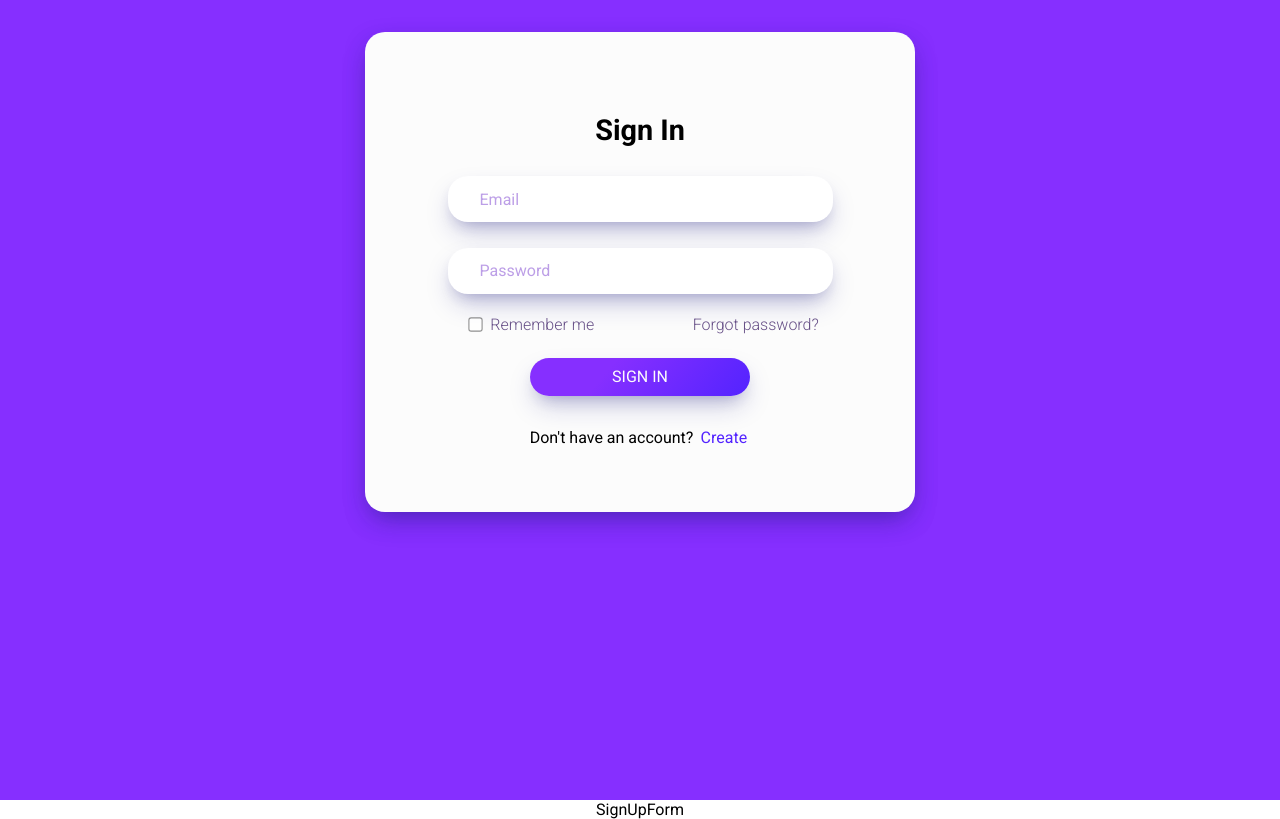
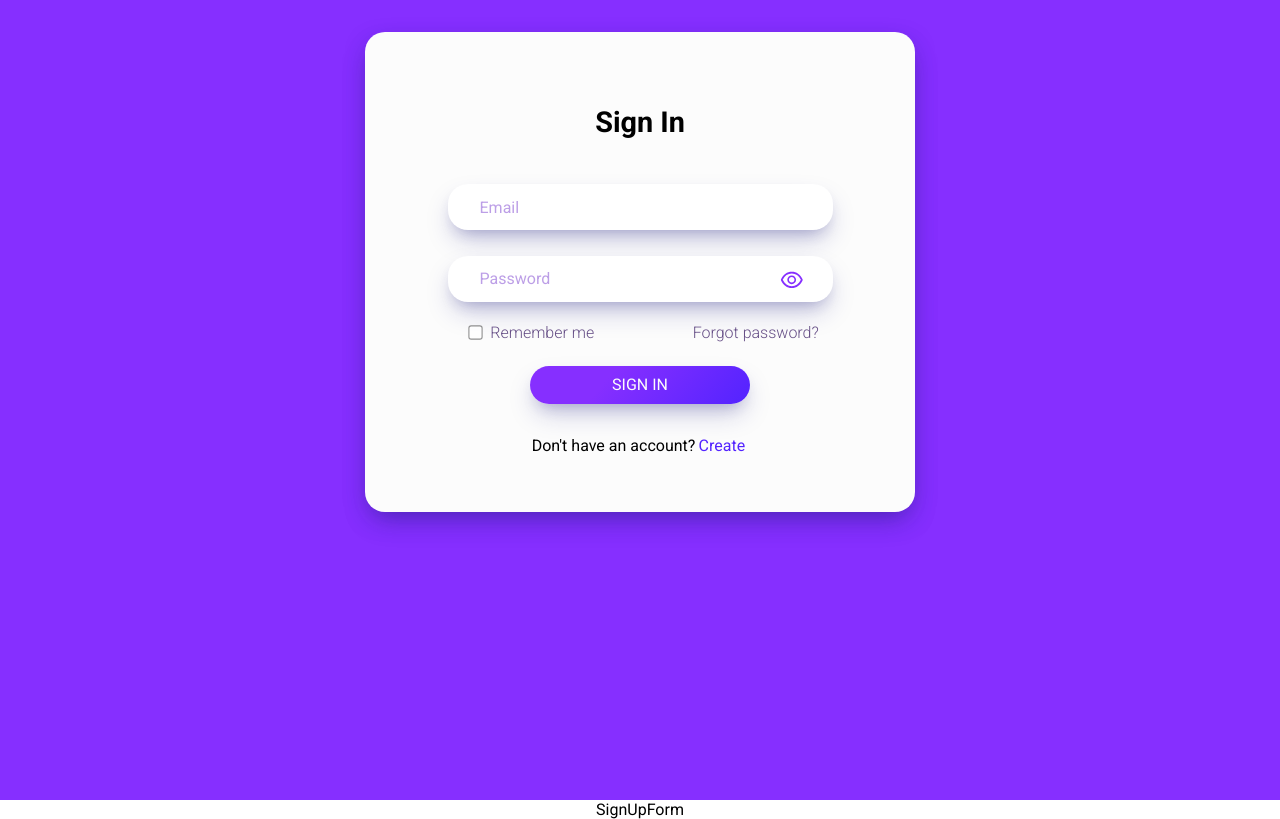
Before and after one commit to GordonNZ/alltheforms, a React (Create React App) app: page / in a window 1280 px wide. Built offline with nearby package versions, Linux system fonts and the light colour scheme.

Commit message:
toggle show password, login success logic

```diff
--- a/package.json
+++ b/package.json
@@ -8,6 +8,7 @@
     "@testing-library/user-event": "^13.5.0",
     "react": "^18.2.0",
     "react-dom": "^18.2.0",
+    "react-icons": "^4.8.0",
     "react-scripts": "5.0.1",
     "web-vitals": "^2.1.4"
   },
--- a/src/components/LoginForm.css
+++ b/src/components/LoginForm.css
@@ -67,6 +67,9 @@
   );
   transform: scale(1.05);
 }
+.loginBtn:active {
+  transform: scale(1.01);
+}
 .loginOptions {
   display: flex;
   justify-content: space-between;
@@ -96,3 +99,20 @@ input[type='checkbox'] {
   font-weight: 400;
   text-decoration: none;
 }
+.loginNotice {
+  color: crimson;
+  margin: 0.5rem 0;
+}
+.inputContainer {
+  width: 100%;
+  position: relative;
+}
+.eyeIcon {
+  position: absolute;
+  z-index: 2;
+  right: 20%;
+  top: 33.5%;
+  font-size: 1.6rem;
+  color: rgba(134, 47, 255, 1);
+  cursor: pointer;
+}
--- a/src/components/LoginForm.js
+++ b/src/components/LoginForm.js
@@ -1,21 +1,67 @@
-import React from 'react';
+import React, { useRef, useState } from 'react';
 import './LoginForm.css';
+import { AiOutlineEye, AiOutlineEyeInvisible } from 'react-icons/ai';
+//https://stock.adobe.com/nz/247517678?as_channel=adobe_com&as_campclass=brand&as_campaign=srp-raill&as_source=behance_net&as_camptype=acquisition&as_audience=users&as_content=thumbnail-click&promoid=J7XBWPPS&mv=other&asset_id=247284802
 
 export default function LoginForm() {
+  const notice = useRef(null);
+  const [email, setEmail] = useState('');
+  const [password, setPassword] = useState('');
+  const [passwordShown, setPasswordShown] = useState(false);
+
+  const login = [{ email: 'gordon@nz.com', password: '123' }];
+
+  const handleSubmit = () => {
+    if (email === '' || password === '') {
+      notice.current.innerHTML = 'Email or password is empty';
+      return;
+    } else if (email === login[0].email && password === login[0].password) {
+      notice.current.innerHTML = 'Login successful';
+    } else {
+      notice.current.innerHTML = 'Email or password is incorrect';
+    }
+    console.log(email);
+    console.log(password);
+    setEmail('');
+    setPassword('');
+  };
+  const togglePassword = () => {
+    setPasswordShown(!passwordShown);
+  };
+  const showPassword = (
+    <AiOutlineEye className='eyeIcon' onClick={togglePassword} />
+  );
+  const hidePassword = (
+    <AiOutlineEyeInvisible className='eyeIcon' onClick={togglePassword} />
+  );
   return (
     <div className='login'>
-      <form className='loginForm'>
+      <form
+        className='loginForm'
+        onSubmit={(e) => {
+          e.preventDefault();
+        }}
+      >
         <h1 className='loginH1'>Sign In</h1>
+        <p ref={notice} className='loginNotice'></p>
+
         <input
+          value={email}
+          onChange={(e) => setEmail(e.target.value)}
           type='text'
           placeholder='Email'
           className='loginEmail loginInput'
         />
-        <input
-          type='password'
-          placeholder='Password'
-          className='loginPassword loginInput'
-        />
+        <div className='inputContainer'>
+          <input
+            value={password}
+            onChange={(e) => setPassword(e.target.value)}
+            type={passwordShown ? 'text' : 'password'}
+            placeholder='Password'
+            className='loginPassword loginInput'
+          />
+          {passwordShown ? hidePassword : showPassword}
+        </div>
         <div className='loginOptions'>
           <div className='checkContainer'>
             <input type='checkbox' className='checkbox' />
@@ -23,11 +69,11 @@ export default function LoginForm() {
           </div>
           <p>Forgot password?</p>
         </div>
-        <button type='submit' className='loginBtn'>
+        <button type='submit' className='loginBtn' onClick={handleSubmit}>
           Sign In
         </button>
         <p>
-          Don't have an account?{' '}
+          Don't have an account?
           <a href='#' className='loginCreate'>
             Create
           </a>
```
Also changed, not shown: 1 other file (tests, documents, lock files or other folders).
